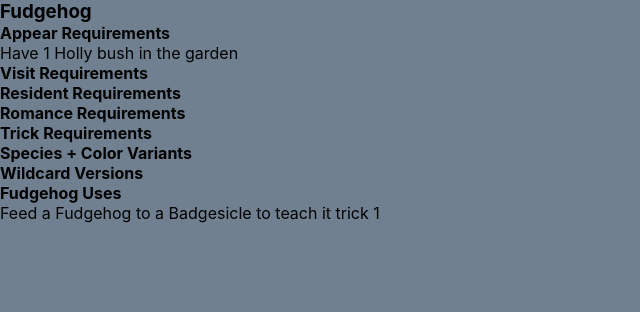
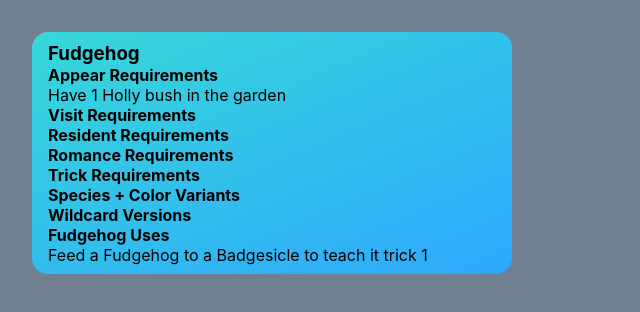
Before and after one commit to Shoozle/react-viva-pinata, a React (Create React App) app: page / in a window 1280 px wide. Shown: the top 312 px of the page, without its empty margins (0-640 px from the left). Built offline with nearby package versions, Linux system fonts and the light colour scheme.

Commit message:
pinata card styling and pinatas grid

```diff
--- a/src/App.js
+++ b/src/App.js
@@ -1,9 +1,9 @@
-import Pinata from './components/Pinata';
+import Pinatas from './pages/Pinatas';
 
 function App() {
   return (
     <div className="App">
-      <Pinata/>
+      <Pinatas/>
     </div>
   );
 }
--- a/src/components/Pinata.jsx
+++ b/src/components/Pinata.jsx
@@ -68,10 +68,20 @@ export default Pinata
 const Card = styled.div`
    display: flex;
    flex-direction: column;
+   background: rgb(55,216,218);
+   background: linear-gradient(157deg, rgba(55,216,218,1) 0%, rgba(45,168,253,1) 100%);
+   border-radius: 1rem;
+   padding: 0.6rem 1rem;
+   ul {
+      transition: all .4s ease;
+      overflow:hidden;
+   }
    ul.visible {
-      display: block;
+      height: auto;
+      opacity: 1;
    }
    ul.invisible {
-      display: none;
+      height: 0;
+      opacity: 0;
    }
 `
--- a/src/pages/Pinatas.jsx
+++ b/src/pages/Pinatas.jsx
@@ -1,16 +1,21 @@
 import { useState } from "react"
 import styled from "styled-components"
+import Pinata from "../components/Pinata"
 
 function Pinatas() {
 
    return (
-      <div>
-      </div>
+      <Cards>
+         <Pinata/>
+      </Cards>
    )
 }
 
 const Cards = styled.div`
-
+   display: grid;
+   grid-template-columns: repeat(auto-fit, minmax(25rem, 30rem));
+   gap: 2rem;
+   margin: 2rem;
 `
 
 export default Pinatas
```
